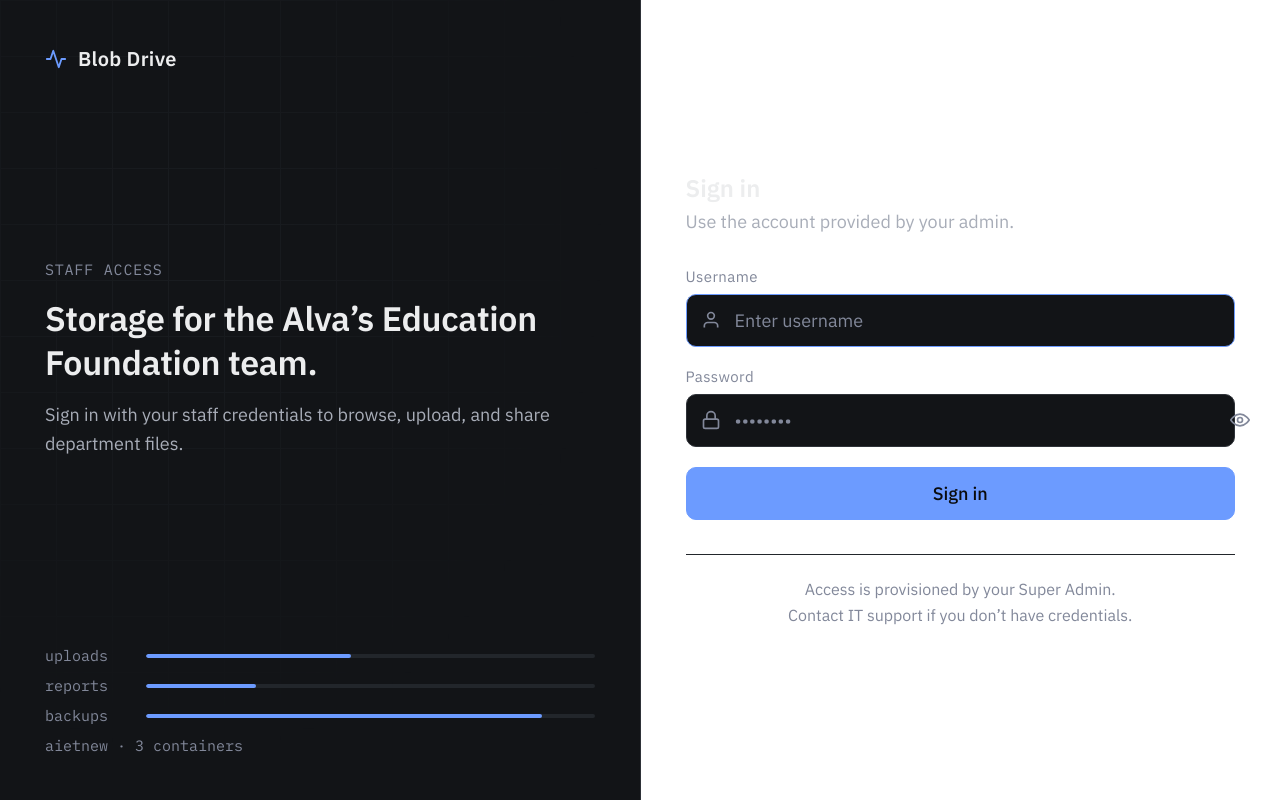
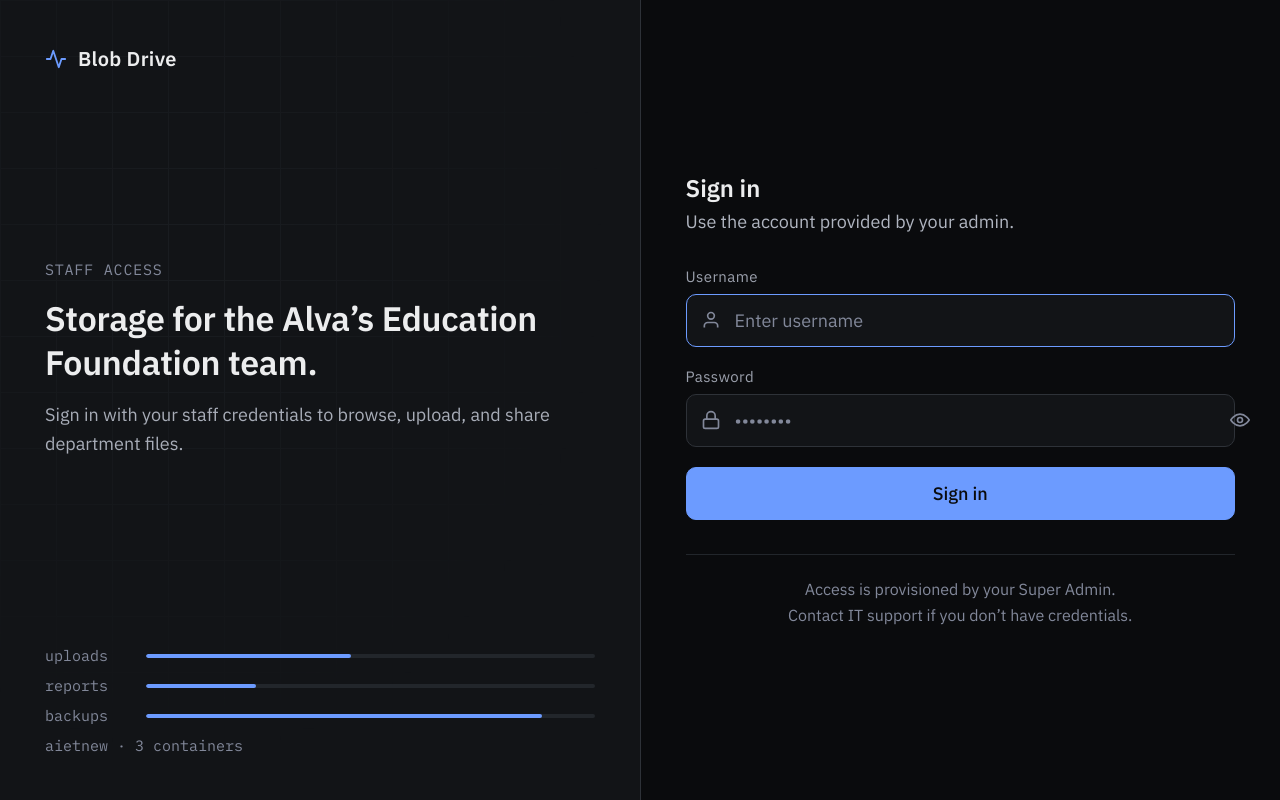
Before and after one commit to TalibMushtaq/asure-blob-upload, a Next.js app: page /login in a window 1280 px wide. Built offline with nearby package versions, Linux system fonts and the light colour scheme.

Commit message:
Fix login form contrast: add background, brighten text

```diff
--- a/src/app/layout.tsx
+++ b/src/app/layout.tsx
@@ -14,7 +14,7 @@ export default function RootLayout({ children }: { children: React.ReactNode })
         <link rel="preconnect" href="https://fonts.gstatic.com" crossOrigin="anonymous" />
         <link href="https://fonts.googleapis.com/css2?family=IBM+Plex+Sans:wght@400;500;600&family=IBM+Plex+Mono:wght@400;500&display=swap" rel="stylesheet" />
       </head>
-      <body style={{ margin: 0 }}>{children}</body>
+      <body style={{ margin: 0, background: "#0A0B0D", color: "#ECEDEE" }}>{children}</body>
     </html>
   );
 }
--- a/src/app/login/page.tsx
+++ b/src/app/login/page.tsx
@@ -17,14 +17,14 @@ const CSS = `
 .lp-meter-track{flex:1;height:4px;background:#22262B;border-radius:3px;overflow:hidden}
 .lp-meter-fill{height:100%;background:#6C9BFF;border-radius:3px}
 .lp-brand-footer{font-size:15px;color:#82889A;font-family:'IBM Plex Mono',monospace;margin-top:6px}
-.lp-form-panel{flex:1;display:flex;align-items:center;justify-content:center;padding:45px}
+.lp-form-panel{flex:1;display:flex;align-items:center;justify-content:center;padding:45px;background:#0A0B0D}
 .lp-form-box{width:100%;max-width:588px}
 .lp-title{font-size:24px;font-weight:600;color:#ECEDEE;margin-bottom:6px}
-.lp-form-sub{font-size:18px;color:#A8ADB8;margin-bottom:34px}
+.lp-form-sub{font-size:18px;color:#B0B5C0;margin-bottom:34px}
 .lp-error{display:none;align-items:center;gap:11px;background:rgba(240,85,92,.12);border:1px solid #F0555C;border-radius:10px;padding:11px 14px;font-size:17px;color:#F0555C;margin-bottom:22px}
 .lp-error.show{display:flex}
 .lp-field{margin-bottom:20px}
-.lp-field label{display:block;font-size:15px;color:#82889A;letter-spacing:.4px;margin-bottom:8px}
+.lp-field label{display:block;font-size:15px;color:#9BA0AC;letter-spacing:.4px;margin-bottom:8px}
 .lp-iwrap{position:relative}
 .lp-iwrap svg{position:absolute;left:15px;top:50%;transform:translateY(-50%);color:#82889A;pointer-events:none}
 .lp-iwrap input{width:100%;box-sizing:border-box;background:#121417;border:1px solid #2E3238;border-radius:10px;padding:14px 17px 14px 48px;font-size:18px;color:#ECEDEE;outline:none;font-family:inherit;transition:border-color .12s}
```
